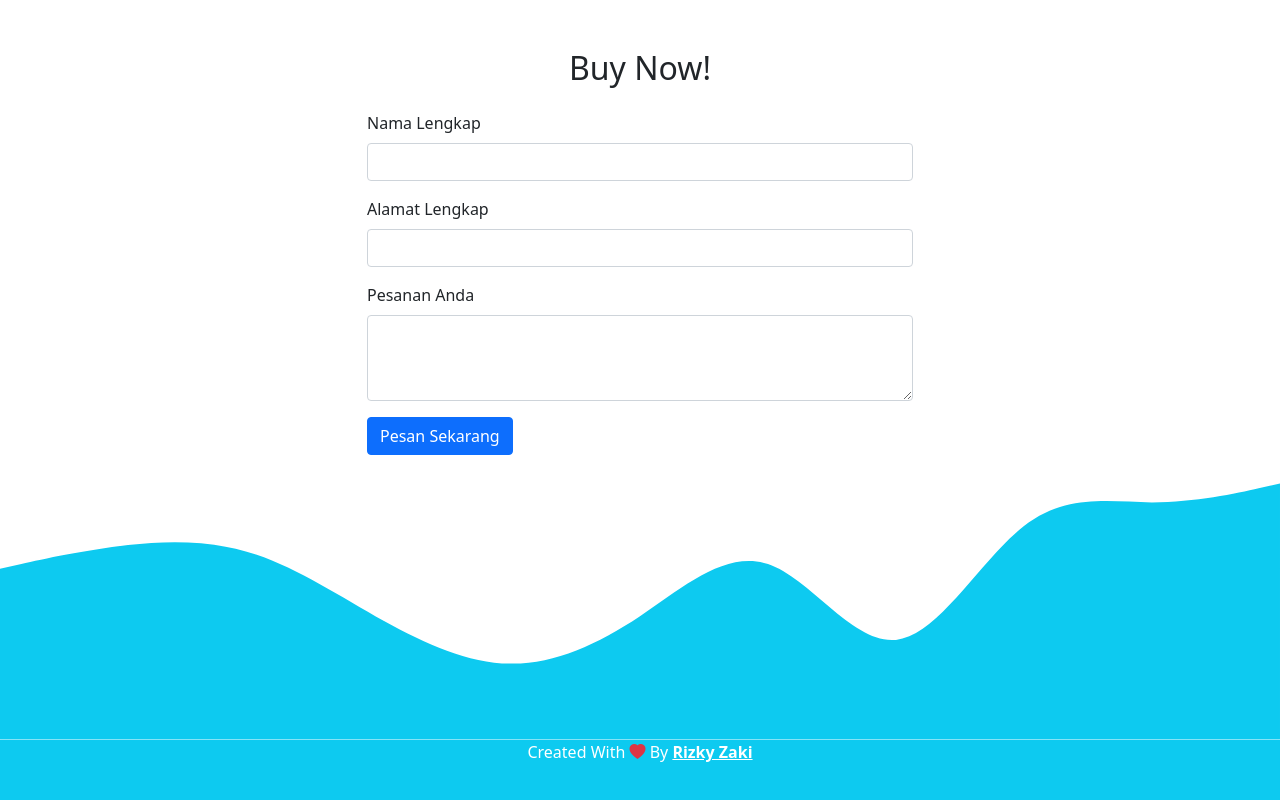
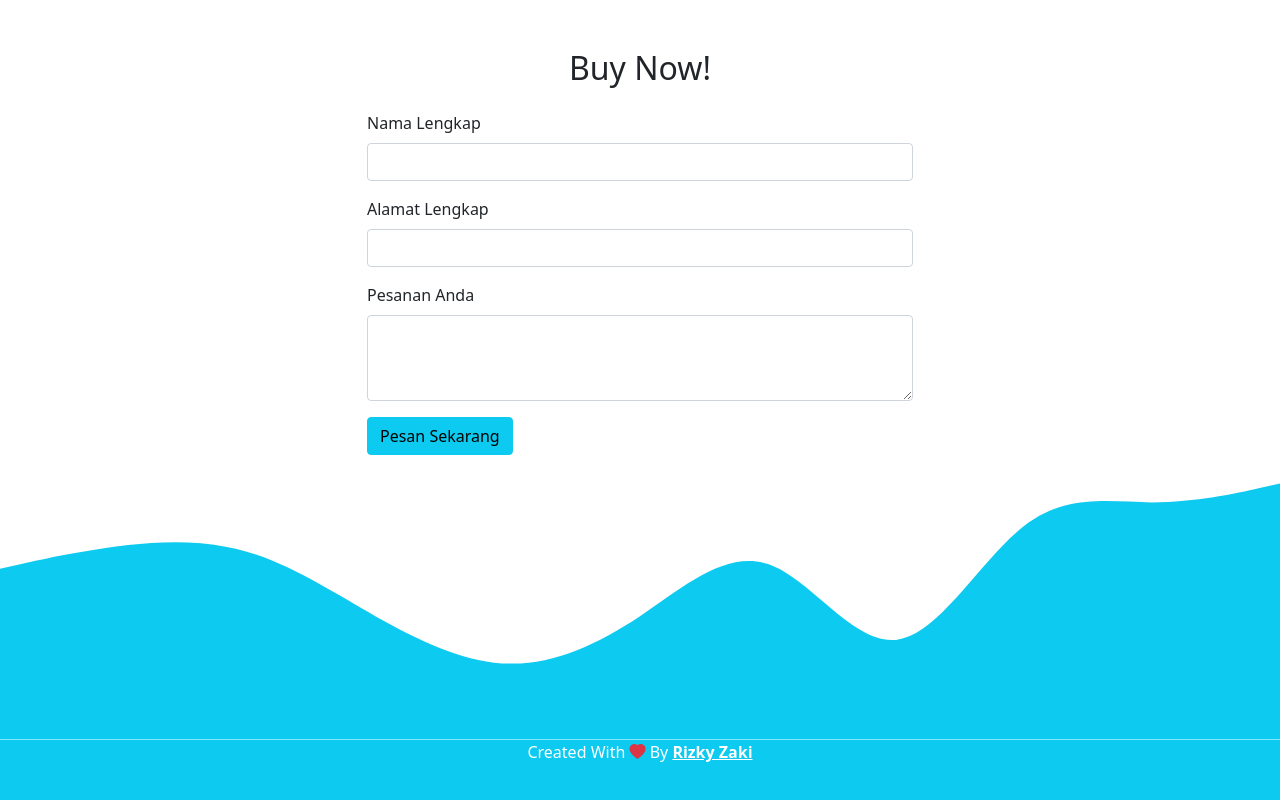
Before and after one commit to RizkyZaki/RizkyZaki.github.io, a plain HTML site: page index.html in a window 1280 px wide. Shown: the part 2503-3303 px from the top of the page. Drawn offline with nearby package versions, Linux system fonts and the light colour scheme.

Commit message:
mengubah tombol menjadi biru

```diff
--- a/index.html
+++ b/index.html
@@ -180,7 +180,7 @@
                         <label for="Order" class="form-label">Pesanan Anda</label>
                         <textarea class="form-control" id="Order" rows="3"></textarea>
                      </div>
-                     <button type="submit" class="btn btn-primary">Pesan Sekarang</button>
+                     <button type="submit" class="btn btn-info">Pesan Sekarang</button>
                   </form>
                </div>
             </div>
```
